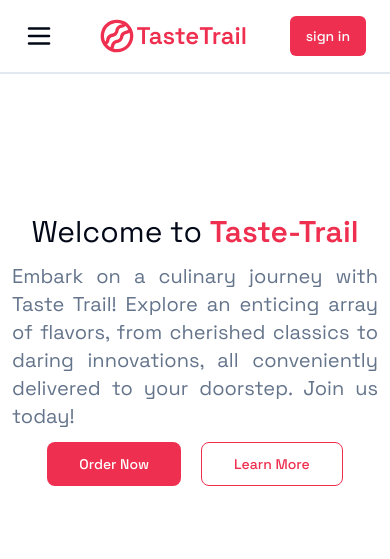
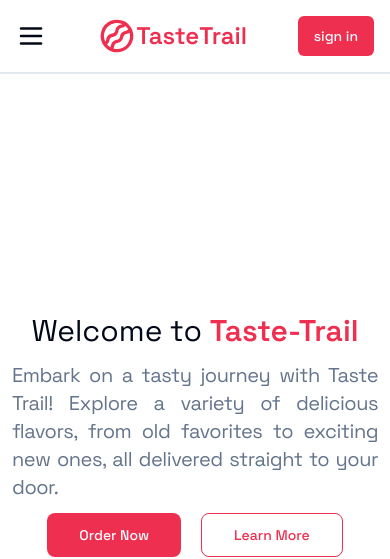
Before and after one commit to DanteTerry/taste-trail-v2, a Next.js app: page / in a window 390 px wide. Shown: the top 559 px of the page. Built offline with nearby package versions, Linux system fonts and the light colour scheme; no server answers; the database is empty.

Commit message:
fixed responsive design

```diff
--- a/app/(dashboard)/layout.tsx
+++ b/app/(dashboard)/layout.tsx
@@ -4,7 +4,7 @@ import { SkeletonCard } from "@/components/SkeletionCard";
 
 function layout({ children }: { children: React.ReactNode }) {
   return (
-    <section className="relative ml-3 h-full w-full  bg-neutral-200 lg:pt-4">
+    <section className="relative h-full w-full bg-neutral-200  md:ml-3 lg:pt-4">
       <Suspense fallback={<SkeletonCard />}>
         <FindTaste />
       </Suspense>
--- a/components/Header.tsx
+++ b/components/Header.tsx
@@ -14,7 +14,7 @@ import { useCartStore } from "@/lib/store/cart-store";
 function Header() {
   const cart = useCartStore((state) => state.cart);
   return (
-    <header className="fixed top-0 z-50 flex w-screen items-center justify-between border-b-2 bg-white p-4 px-6 ">
+    <header className="fixed top-0 z-50 flex w-screen items-center justify-between border-b-2 bg-white p-4   md:px-6 ">
       <div className="flex items-center md:hidden ">
         <Sheet>
           <SheetTrigger>
@@ -35,7 +35,6 @@ function Header() {
 
       <div className="flex items-center gap-5">
         <NavLinks />
-        {/* <DiningDropDown /> */}
         <UserProfile />
         <Sheet>
           <SheetTrigger asChild className="hidden md:flex">
@@ -47,7 +46,6 @@ function Header() {
             <Cart />
           </SheetContent>
         </Sheet>
-        {/* <HeaderTime /> */}
       </div>
     </header>
   );
--- a/components/HomeFood.tsx
+++ b/components/HomeFood.tsx
@@ -51,7 +51,7 @@ function HomeFood() {
         Try our popular dishes
       </h2>
 
-      <div className="mt-5  flex flex-wrap items-center justify-center gap-4 md:mt-8">
+      <div className="mb-10 mt-5 flex flex-wrap items-center justify-center gap-4 md:mb-0 md:mt-8">
         {homeMenuData.map((menu: IMenuItem) => (
           <Card key={menu._id} menuData={menu} />
         ))}
--- a/components/NewHero.tsx
+++ b/components/NewHero.tsx
@@ -4,7 +4,7 @@ import { Button } from "./ui/button";
 
 function NewHero() {
   return (
-    <div className="grid h-[70vh] w-full  overflow-hidden px-3 py-2 md:h-[92.5vh] md:grid-cols-2">
+    <div className="grid h-[90vh] w-full  overflow-hidden px-3 py-2 md:h-[92.5vh] md:grid-cols-2">
       <div className=" flex w-full flex-col items-center justify-center gap-3 text-justify md:gap-5">
         <h1 className="text-3xl md:text-4xl">
           Welcome to{" "}
@@ -12,10 +12,10 @@ function NewHero() {
             Taste-Trail
           </span>
         </h1>
-        <p className=" md:leading-widest text-xl text-muted-foreground md:w-3/4 md:text-xl">
-          Embark on a culinary journey with Taste Trail! Explore an enticing
-          array of flavors, from cherished classics to daring innovations, all
-          conveniently delivered to your doorstep. Join us today!
+        <p className="text-xl tracking-tight text-muted-foreground md:w-3/4 md:text-xl md:leading-tight">
+          Embark on a tasty journey with Taste Trail! Explore a variety of
+          delicious flavors, from old favorites to exciting new ones, all
+          delivered straight to your door.
         </p>
 
         <div className="mb-5 flex gap-5">
```
